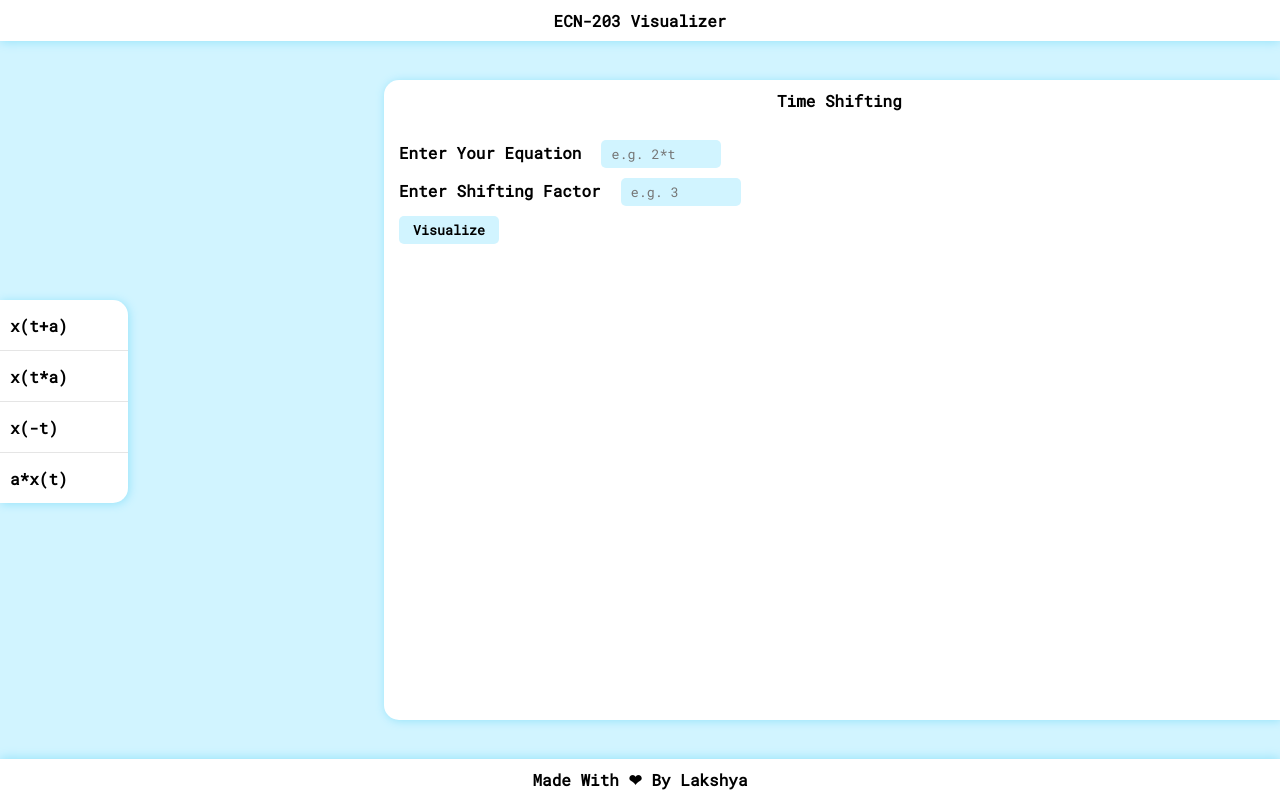
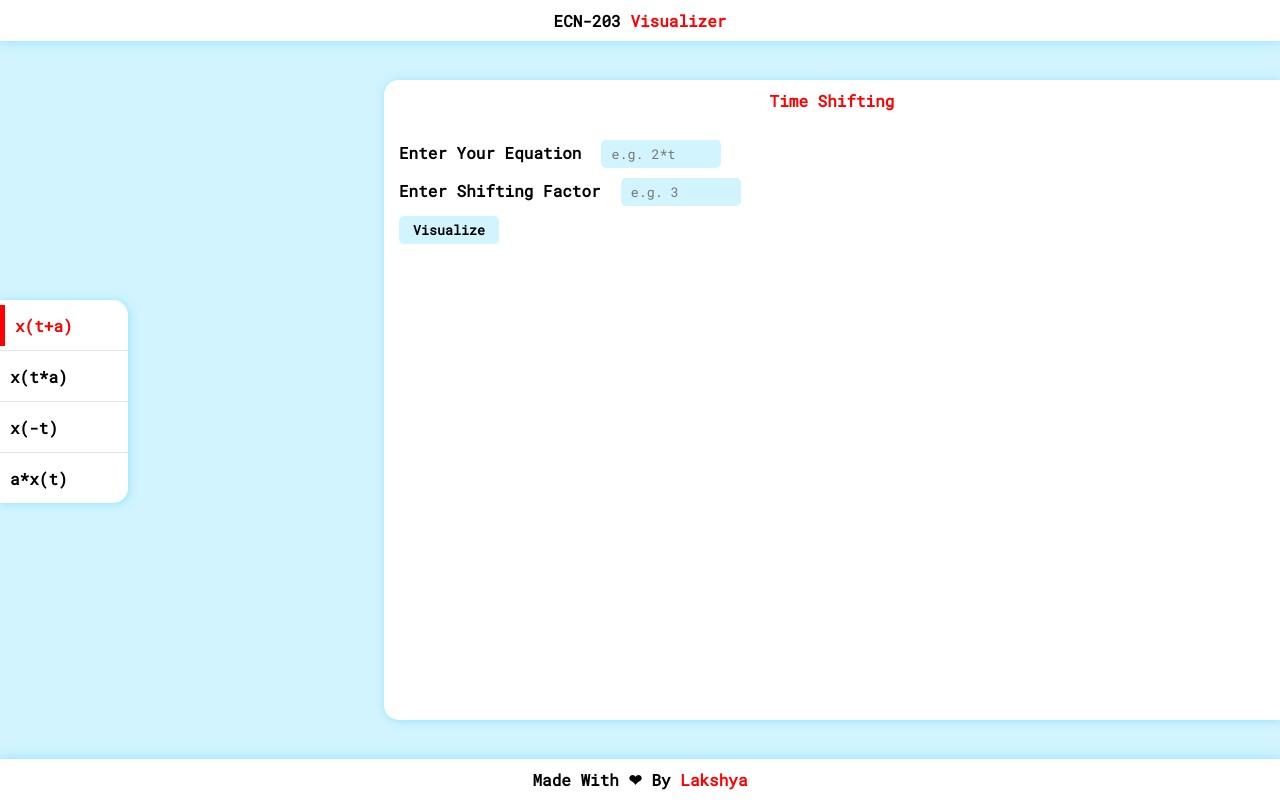
Before and after one commit to lakshyamahawar14/ecn203visualizer, a React app: page / in a window 1280 px wide. Built offline with nearby package versions, Linux system fonts and the light colour scheme.

Commit message:
Adding Navigation Color
Changing onClick Colors When Someone Clicks On A Link

```diff
--- a/src/AmplificationForm.js
+++ b/src/AmplificationForm.js
@@ -8,11 +8,11 @@ export const AmplificationForm = () => {
                 <form>
                     <label htmlFor="equation">
                         Enter Your Equation
-                        <input type="text" id="equation" placeholder="e.g. 2*t" required/>
+                        <input type="text" id="equation" placeholder="e.g. 2*t" required />
                     </label>
                     <label htmlFor="factor">
                         Enter Amplification Factor
-                        <input type="text" id="factor" placeholder="e.g. 3" required/>
+                        <input type="text" id="factor" placeholder="e.g. 3" required />
                     </label>
                     <input type="submit" id="btn" value="Visualize" />
                 </form>
--- a/src/Footer.js
+++ b/src/Footer.js
@@ -4,7 +4,7 @@ export const Footer = () => {
     return (
         <React.Fragment>
             <footer>
-                Made With ❤ By Lakshya
+                Made With ❤ By <span id="redtext">Lakshya</span>
             </footer>
         </React.Fragment>
     );
--- a/src/Header.js
+++ b/src/Header.js
@@ -4,7 +4,7 @@ export const Header = () => {
     return (
         <React.Fragment>
             <header>
-                ECN-203 Visualizer
+                ECN-203 <span id="redtext">Visualizer</span>
             </header>
         </React.Fragment>
     );
--- a/src/LeftMenu.js
+++ b/src/LeftMenu.js
@@ -6,14 +6,114 @@ import { ScalingForm } from './ScalingForm.js';
 import { ShiftingForm } from './ShiftingForm.js';
 
 export const LeftMenu = () => {
+    var e1 = true, e2 = false, e3 = false, e4 = false;
+
+    const renderShifting = () => {
+        var element1 = document.getElementById('shiftinglink');
+        var element2 = document.getElementById('scalinglink');
+        var element3 = document.getElementById('reflectionlink');
+        var element4 = document.getElementById('amplificationlink');
+        if (!e1) {
+            element1.classList.toggle('active');
+            e1 = true;
+            if (e2) {
+                e2 = false;
+                element2.classList.toggle('active');
+            }
+            else if (e3) {
+                e3 = false;
+                element3.classList.toggle('active');
+            }
+            else if (e4) {
+                e4 = false;
+                element4.classList.toggle('active');
+            }
+        }
+        return render(<ShiftingForm />);
+    }
+
+    const renderScaling = () => {
+        var element1 = document.getElementById('shiftinglink');
+        var element2 = document.getElementById('scalinglink');
+        var element3 = document.getElementById('reflectionlink');
+        var element4 = document.getElementById('amplificationlink');
+        if (!e2) {
+            element2.classList.toggle('active');
+            e2 = true;
+            if (e1) {
+                e1 = false;
+                element1.classList.toggle('active');
+            }
+            else if (e3) {
+                e3 = false;
+                element3.classList.toggle('active');
+            }
+            else if (e4) {
+                e4 = false;
+                element4.classList.toggle('active');
+            }
+        }
+
+        return render(<ScalingForm />);
+    }
+
+    const renderReflection = () => {
+        var element1 = document.getElementById('shiftinglink');
+        var element2 = document.getElementById('scalinglink');
+        var element3 = document.getElementById('reflectionlink');
+        var element4 = document.getElementById('amplificationlink');
+        if (!e3) {
+            element3.classList.toggle('active');
+            e3 = true;
+            if (e2) {
+                e2 = false;
+                element2.classList.toggle('active');
+            }
+            else if (e1) {
+                e1 = false;
+                element1.classList.toggle('active');
+            }
+            else if (e4) {
+                e4 = false;
+                element4.classList.toggle('active');
+            }
+        }
+
+        return render(<ReflectionForm />);
+    }
+
+    const renderAmplification = () => {
+        var element1 = document.getElementById('shiftinglink');
+        var element2 = document.getElementById('scalinglink');
+        var element3 = document.getElementById('reflectionlink');
+        var element4 = document.getElementById('amplificationlink');
+        if (!e4) {
+            element4.classList.toggle('active');
+            e4 = true;
+            if (e2) {
+                e2 = false;
+                element2.classList.toggle('active');
+            }
+            else if (e3) {
+                e3 = false;
+                element3.classList.toggle('active');
+            }
+            else if (e1) {
+                e1 = false;
+                element1.classList.toggle('active');
+            }
+        }
+        return render(<AmplificationForm />);
+    }
+
     return (
         <React.Fragment>
             <leftmenu>
                 <ul>
-                    <li><a onClick={() => render(<ShiftingForm/>)}>x(t+a)</a></li>
-                    <li><a onClick={() => render(<ScalingForm/>)}>x(t*a)</a></li>
-                    <li><a onClick={() => render(<ReflectionForm/>)}>x(-t)</a></li>
-                    <li><a onClick={() => render(<AmplificationForm/>)}>a*x(t)</a></li>
+                    <li><a id="shiftinglink" className="active" onClick={renderShifting}>x(t+a)</a></li>
+                    <li><a id="scalinglink" onClick={renderScaling}>x(t*a)</a></li>
+                    <li><a id="reflectionlink" onClick={renderReflection}>x(-t)</a></li>
+                    <li><a id="amplificationlink" onClick={renderAmplification}>a*x(t)</a></li>
                 </ul>
             </leftmenu>
         </React.Fragment>
--- a/src/ReflectionForm.js
+++ b/src/ReflectionForm.js
@@ -8,11 +8,11 @@ export const ReflectionForm = () => {
                 <form>
                     <label htmlFor="equation">
                         Enter Your Equation
-                        <input type="text" id="equation" placeholder="e.g. 2*t" required/>
+                        <input type="text" id="equation" placeholder="e.g. 2*t" required />
                     </label>
                     <label htmlFor="factor">
                         Enter Reflection Factor
-                        <input type="text" id="factor" placeholder="e.g. 3" value="-1"/>
+                        <input type="text" id="factor" placeholder="e.g. 3" value="-1" />
                     </label>
                     <input type="submit" id="btn" value="Visualize" />
                 </form>
--- a/src/ScalingForm.js
+++ b/src/ScalingForm.js
@@ -8,11 +8,11 @@ export const ScalingForm = () => {
                 <form>
                     <label htmlFor="equation">
                         Enter Your Equation
-                        <input type="text" id="equation" placeholder="e.g. 2*t" required/>
+                        <input type="text" id="equation" placeholder="e.g. 2*t" required />
                     </label>
                     <label htmlFor="factor">
                         Enter Scaling Factor
-                        <input type="text" id="factor" placeholder="e.g. 3" required/>
+                        <input type="text" id="factor" placeholder="e.g. 3" required />
                     </label>
                     <input type="submit" id="btn" value="Visualize" />
                 </form>
--- a/src/ShiftingForm.js
+++ b/src/ShiftingForm.js
@@ -8,11 +8,11 @@ export const ShiftingForm = () => {
                 <form>
                     <label htmlFor="equation">
                         Enter Your Equation
-                        <input type="text" id="equation" placeholder="e.g. 2*t" required/>
+                        <input type="text" id="equation" placeholder="e.g. 2*t" required />
                     </label>
                     <label htmlFor="factor">
                         Enter Shifting Factor
-                        <input type="text" id="factor" placeholder="e.g. 3" required/>
+                        <input type="text" id="factor" placeholder="e.g. 3" required />
                     </label>
                     <input type="submit" id="btn" value="Visualize" />
                 </form>
--- a/src/index.css
+++ b/src/index.css
@@ -22,6 +22,10 @@ header{
     background-color: white;
     box-shadow: 0px 1px 10px rgb(150, 227, 250);
     user-select: none;
+}
+
+#redtext{
+    color: red;
 }
 
 footer{
@@ -81,10 +85,10 @@ leftmenu ul li a{
     font-size: 1rem;
     color: black;
     cursor: pointer;
-    margin-left: 10px;
     transition: all 0.3s ease-in-out;
     font-weight: bold;
     padding: 10px 0px;
+    padding-left: 10px;
     user-select: none;
 }
 
@@ -111,10 +115,10 @@ main{
 
 heading{
     font-weight: bold;
-    position: absolute;
-    left: calc(50% - 55px);
-    padding: 10px 0px;
-    user-select: none;
+    display: flex;
+    justify-content: center;
+    margin: 10px;
+    color: red;
 }
 
 form{
@@ -122,10 +126,9 @@ form{
     top: 40px;
     margin: 15px;
     display: flex;
+    font-weight: bold;
     flex-direction: column;
     align-items: flex-start;
-    justify-content: start;
-    font-weight: bold;
 }
 
 input{
```
Also changed, not shown: src/index.js (+7 -7 lines).
